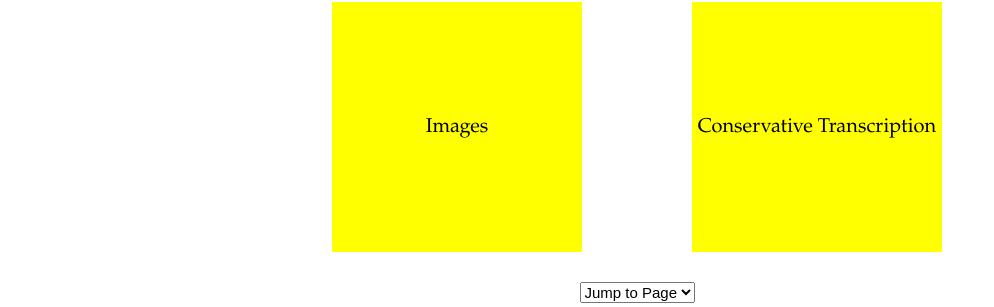
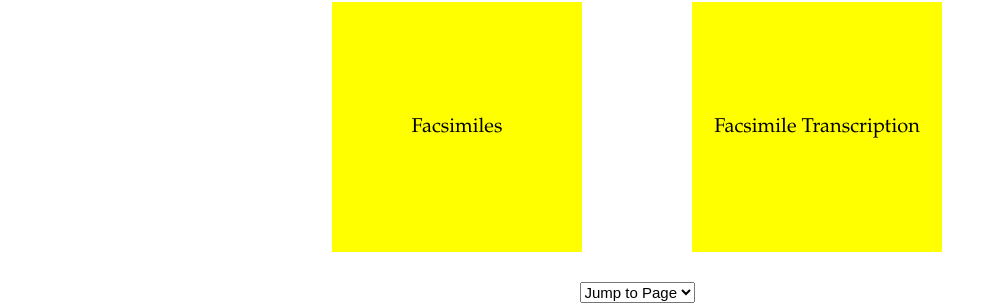
Before and after one commit to digbmc/moriscos-daimel, a Jekyll site: the page built from index.html, in a window 1280 px wide. Shown: the part 240-547 px from the top of the page, without its empty margins (3-997 px from the left). Built offline with Jekyll 4.4.1, drawn with Linux system fonts in a browser that asks for light colours.

Commit message:
Name updates.

```diff
--- a/index.html
+++ b/index.html
@@ -6,14 +6,14 @@ title: Home
 <div class="m_garcia_trial">
   <h1>Trial of Mayor Garcia</h1>
   <div class="editions">
-    <a href="/trial_facsimile/">
+    <a href="/facsimiles/">
       <div class="box">
-        <span class="caption">Images</span>
+        <span class="caption">Facsimiles</span>
       </div>
     </a>
-    <a href="/conservative_transcription/">
+    <a href="/facsimile_transcription/">
       <div class="box">
-        <span class="caption">Conservative Transcription</span>
+        <span class="caption">Facsimile Transcription</span>
       </div>
     </a>
   </div>
```
Also changed, not shown: facsimile_transcription.md (renamed from conservative_transcription.md, +1 -1 lines), facsimiles.md (renamed from trial_facsimile.md, +1 -1 lines).
